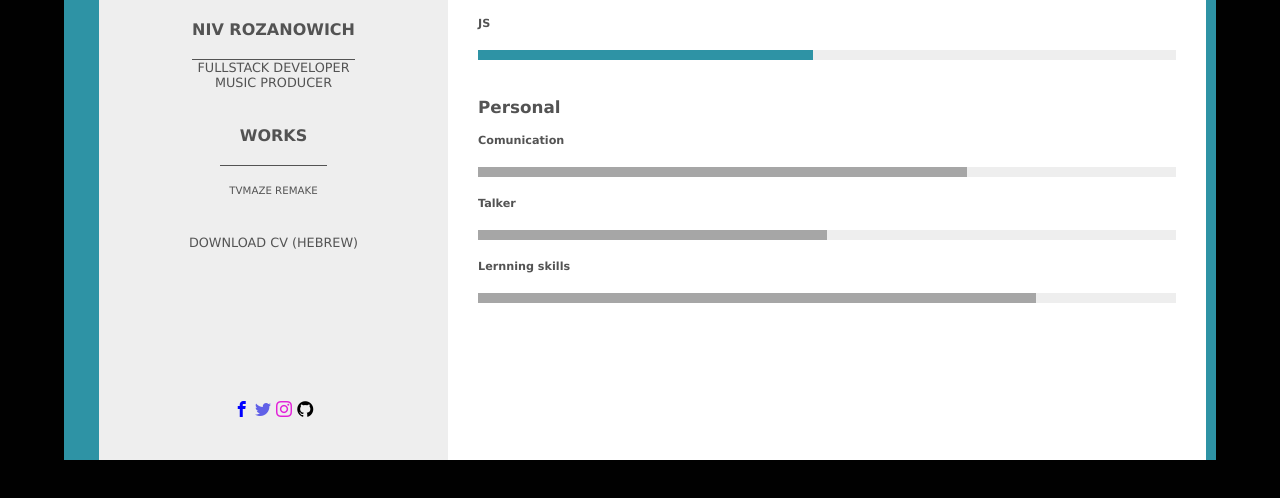
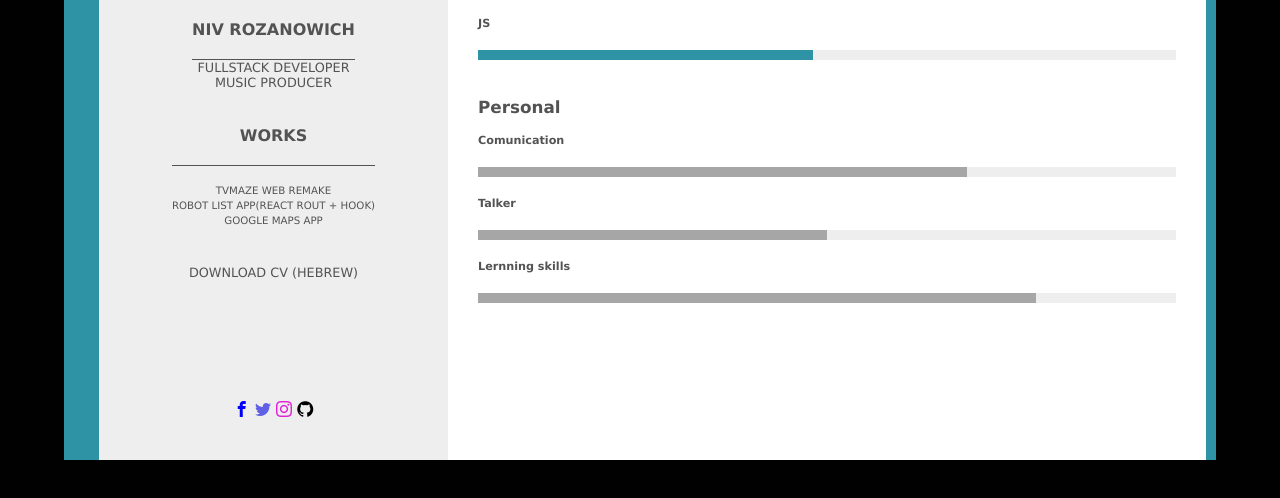
Before and after one commit to NivoDev/nivoCV, a plain HTML site: page index.html in a window 1280 px wide. Shown: the part 300-798 px from the top of the page. Drawn offline with Linux system fonts and the light colour scheme; files whose address does not match are found by name.

Commit message:
added works

```diff
--- a/index.html
+++ b/index.html
@@ -19,7 +19,9 @@
 
               <div class="example">
                 <h3>works</h3>
-                <h2><a href="/tvmaze/tvmaze.html" target="_blank">TvMaze remake</a></h2>
+                <h2><a href="/tvmaze/tvmaze.html" target="_blank">TvMaze web remake</a></h2>
+                <h2><a href="https://hzpic.csb.app/" target="_blank">Robot list app(React rout + hook)</a></h2>
+                <h2><a href="https://i86je.csb.app/" target="_blank">Google maps app</a></h2>
 
               <br>
             <br></div>
```
